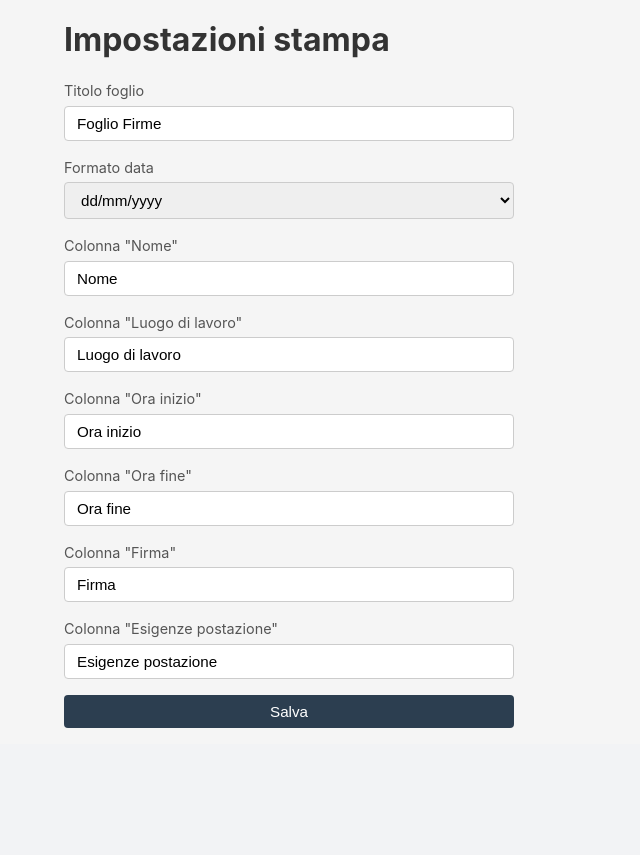
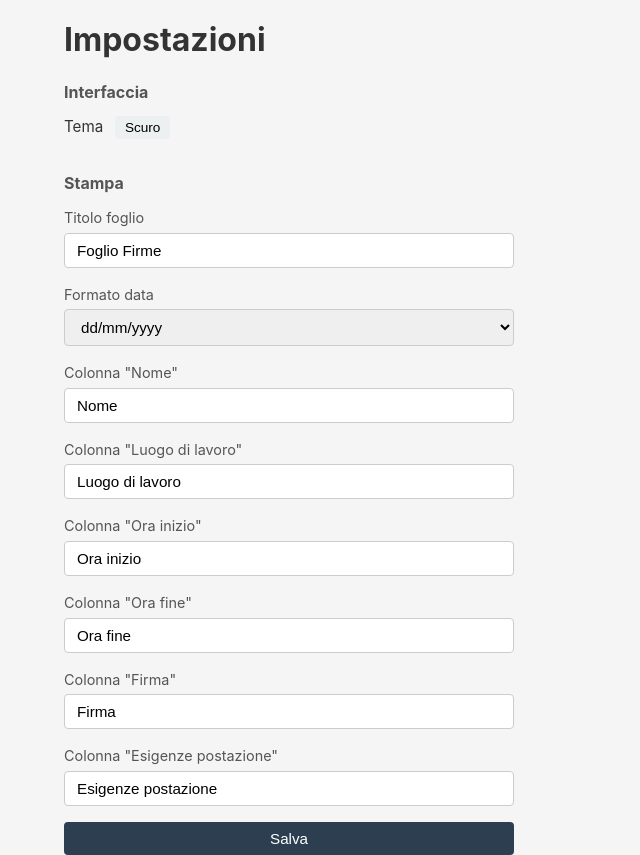
Before and after one commit to theCrius/presence-planner, a Flask app: page /settings in a window 1280 px wide. Shown: the part 56-911 px from the top of the page, without its empty margins (0-640 px from the left). Before the commit the page ends 784 px from the top, so only its background shows below. Run offline with Flask 3, Linux system fonts and the light colour scheme; data that the repository does not hold is empty.

Commit message:
Tema chiaro/scuro con salvataggio in localStorage
- Toggle nella pagina impostazioni (prima delle opzioni stampa)
- Tema applicato via classe .dark su html, salvato in localStorage
- Script inline in head per evitare flash del tema sbagliato
- Stili scuri per navbar, drop zone, tabelle, form e card

Co-Authored-By: Claude Opus 4.5 <noreply@anthropic.com>

```diff
--- a/static/css/style.css
+++ b/static/css/style.css
@@ -370,3 +370,127 @@ h1 {
     scrollbar-width: thin;
     scrollbar-color: #ccc transparent;
 }
+
+/* === Impostazioni: sezioni e toggle === */
+.settings-section {
+    font-size: 1rem;
+    color: #555;
+    margin-bottom: 0.75rem;
+    margin-top: 1.5rem;
+}
+
+.settings-section:first-of-type {
+    margin-top: 0;
+}
+
+.theme-toggle {
+    display: flex;
+    align-items: center;
+    gap: 0.75rem;
+    margin-bottom: 0.5rem;
+    font-size: 0.95rem;
+}
+
+/* === Tema scuro === */
+html.dark body {
+    background: #1a1a2e;
+    color: #e0e0e0;
+}
+
+html.dark .navbar {
+    background: #16213e;
+}
+
+html.dark .container h1,
+html.dark .container h2 {
+    color: #e0e0e0;
+}
+
+html.dark .day-column h2 {
+    color: #aaa;
+}
+
+html.dark .drop-zone {
+    background: #1f2940;
+    border-color: #3a3a5c;
+}
+
+html.dark .drop-zone.drag-over {
+    border-color: #5dade2;
+    background: #233554;
+}
+
+html.dark .person-card {
+    background: #3498db;
+    color: #fff;
+}
+
+html.dark .workplace-section h3 {
+    color: #ccc;
+}
+
+html.dark .table {
+    background: #1f2940;
+    box-shadow: 0 1px 3px rgba(0,0,0,0.3);
+}
+
+html.dark .table th {
+    background: #16213e;
+    color: #ccc;
+}
+
+html.dark .table td {
+    border-bottom-color: #2a3a5c;
+    color: #e0e0e0;
+}
+
+html.dark .form-inline input[type="text"],
+html.dark .settings-form input,
+html.dark .settings-form select,
+html.dark .day-controls input[type="date"] {
+    background: #1f2940;
+    border-color: #3a3a5c;
+    color: #e0e0e0;
+}
+
+html.dark .btn-small {
+    background: #2a3a5c;
+    color: #e0e0e0;
+}
+
+html.dark .btn-small:hover {
+    background: #3a4a6c;
+}
+
+html.dark .keybind-hint {
+    background: #1a1a2e;
+    color: #666;
+}
+
+html.dark .keybind-hint kbd {
+    background: #2a3a5c;
+    border-color: #3a3a5c;
+    color: #ccc;
+}
+
+html.dark .settings-section {
+    color: #aaa;
+}
+
+html.dark .settings-form label {
+    color: #aaa;
+}
+
+html.dark .theme-toggle {
+    color: #e0e0e0;
+}
+
+html.dark .input-edit {
+    background: #1f2940;
+    color: #e0e0e0;
+    border-color: #5dade2;
+}
+
+html.dark * {
+    scrollbar-color: #3a3a5c transparent;
+}
--- a/static/js/settings.js
+++ b/static/js/settings.js
@@ -1,3 +1,20 @@
+// === Tema chiaro/scuro ===
+const btnTheme = document.getElementById('btn-theme');
+const isDark = () => document.documentElement.classList.contains('dark');
+
+function updateThemeBtn() {
+    btnTheme.textContent = isDark() ? 'Chiaro' : 'Scuro';
+}
+
+btnTheme.addEventListener('click', () => {
+    document.documentElement.classList.toggle('dark');
+    localStorage.setItem('theme', isDark() ? 'dark' : 'light');
+    updateThemeBtn();
+});
+
+updateThemeBtn();
+
+// === Impostazioni stampa ===
 const form = document.getElementById('form-settings');
 const feedback = document.getElementById('save-feedback');
 
--- a/templates/base.html
+++ b/templates/base.html
@@ -5,6 +5,7 @@
     <meta name="viewport" content="width=device-width, initial-scale=1.0">
     <title>{% block title %}Presence Planning{% endblock %}</title>
     <link rel="stylesheet" href="{{ url_for('static', filename='css/style.css') }}">
+    <script>if(localStorage.getItem('theme')==='dark')document.documentElement.classList.add('dark')</script>
 </head>
 <body>
     <nav class="navbar">
--- a/templates/settings.html
+++ b/templates/settings.html
@@ -1,8 +1,15 @@
 {% extends "base.html" %}
 {% block title %}Impostazioni — Presence Planning{% endblock %}
 {% block content %}
-<h1>Impostazioni stampa</h1>
+<h1>Impostazioni</h1>
 
+<h2 class="settings-section">Interfaccia</h2>
+<div class="theme-toggle">
+    <span>Tema</span>
+    <button class="btn btn-small" id="btn-theme">Scuro</button>
+</div>
+
+<h2 class="settings-section">Stampa</h2>
 <form id="form-settings" class="settings-form">
     <label>
         Titolo foglio
```
